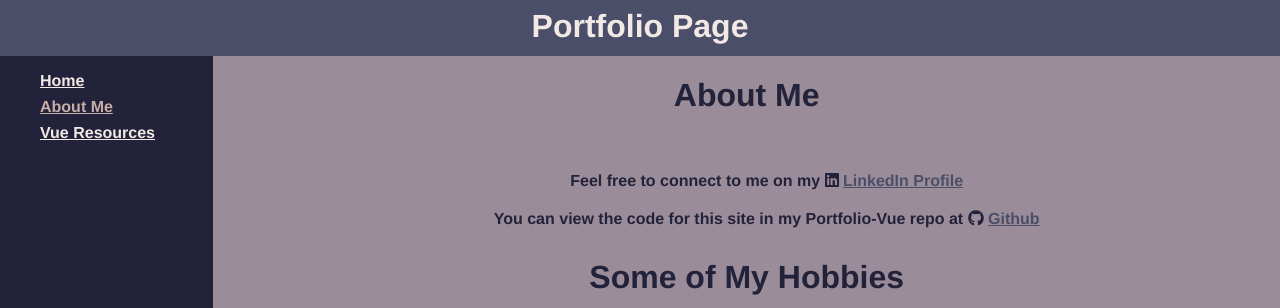
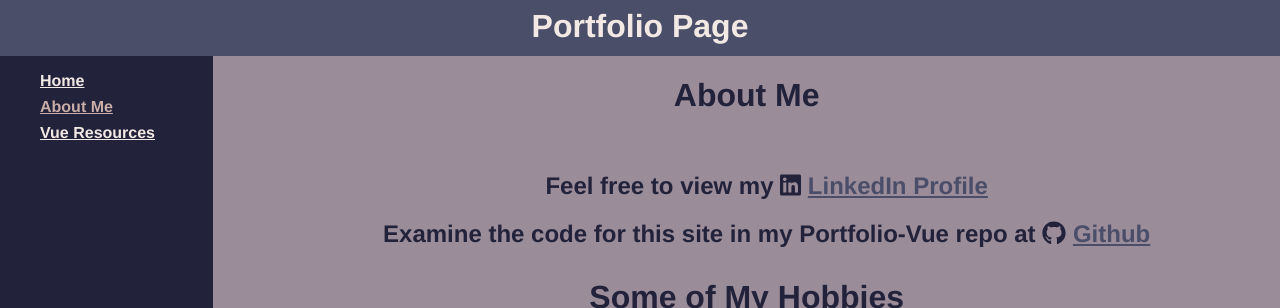
Before and after one commit to rwnewsom/Portfolio-Vue, a Vue app: page /aboutme in a window 1280 px wide. Shown: the top 308 px of the page. Built offline with nearby package versions, Linux system fonts and the light colour scheme.

Commit message:
links better

```diff
--- a/src/views/AboutMe.vue
+++ b/src/views/AboutMe.vue
@@ -3,8 +3,8 @@
     <h1>About Me</h1>
     <div class="mylinks">
       <ul>
-      <li>Feel free to connect to me on my <font-awesome-icon :icon="['fab', 'linkedin']"/> <a href="https://www.linkedin.com/in/rwnewsom/" target="_blank" rel="noopener">LinkedIn Profile</a></li>
-      <li>You can view the code for this site in my Portfolio-Vue repo at <font-awesome-icon :icon="['fab', 'github']"/> <a href="https://github.com/rwnewsom" target="_blank" rel="noopener">Github</a></li>
+      <li>Feel free to view my <font-awesome-icon :icon="['fab', 'linkedin']"/> <a href="https://www.linkedin.com/in/rwnewsom/" target="_blank" rel="noopener">LinkedIn Profile</a></li>
+      <li>Examine the code for this site in my Portfolio-Vue repo at <font-awesome-icon :icon="['fab', 'github']"/> <a href="https://github.com/rwnewsom" target="_blank" rel="noopener">Github</a></li>
     </ul>
       </div>
 
@@ -54,5 +54,6 @@ a {
     padding: 10px 0px;
     list-style: none;
     font-weight: bold;
+    font-size: 1.5rem;
 }
 </style>
```
